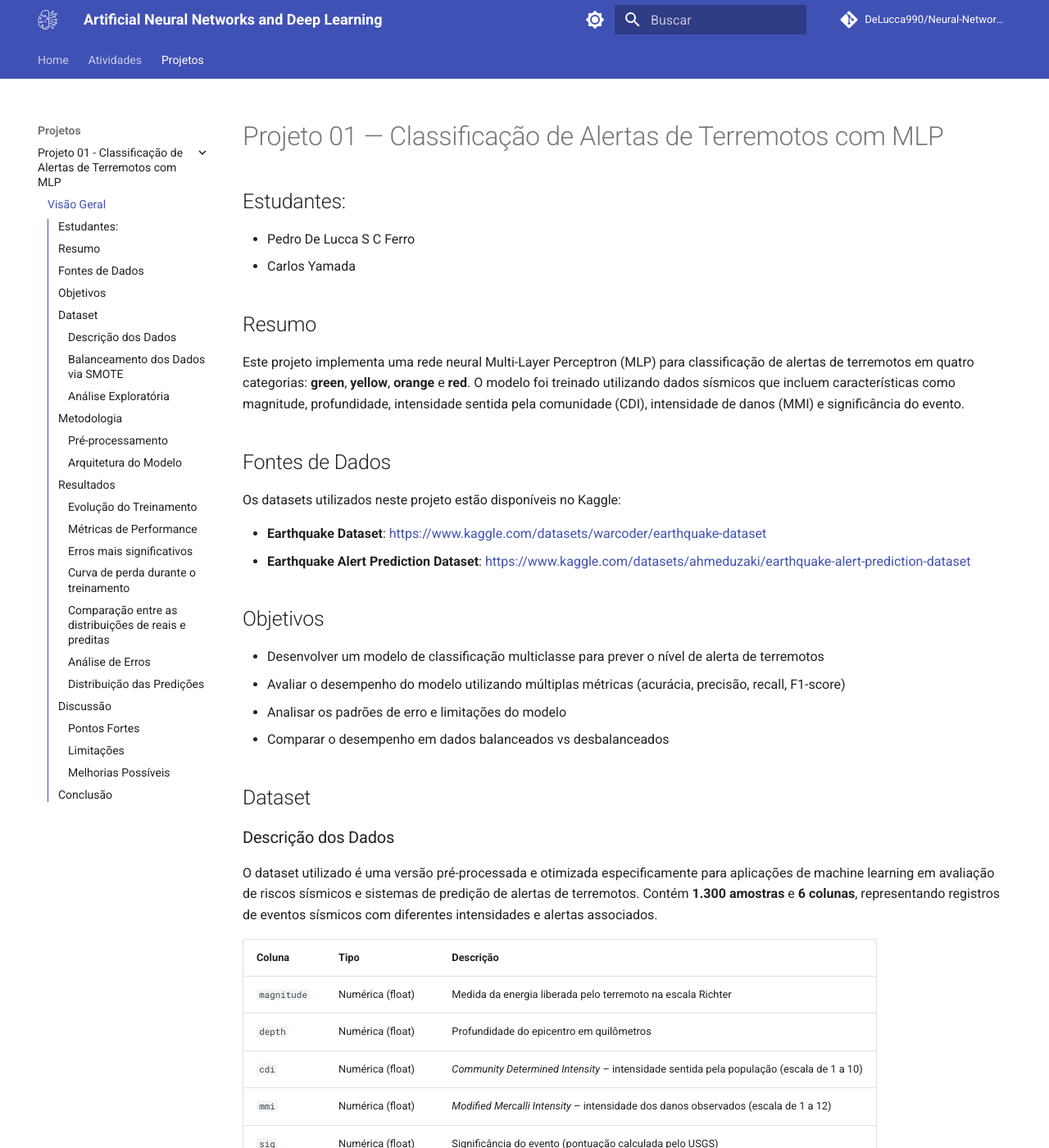
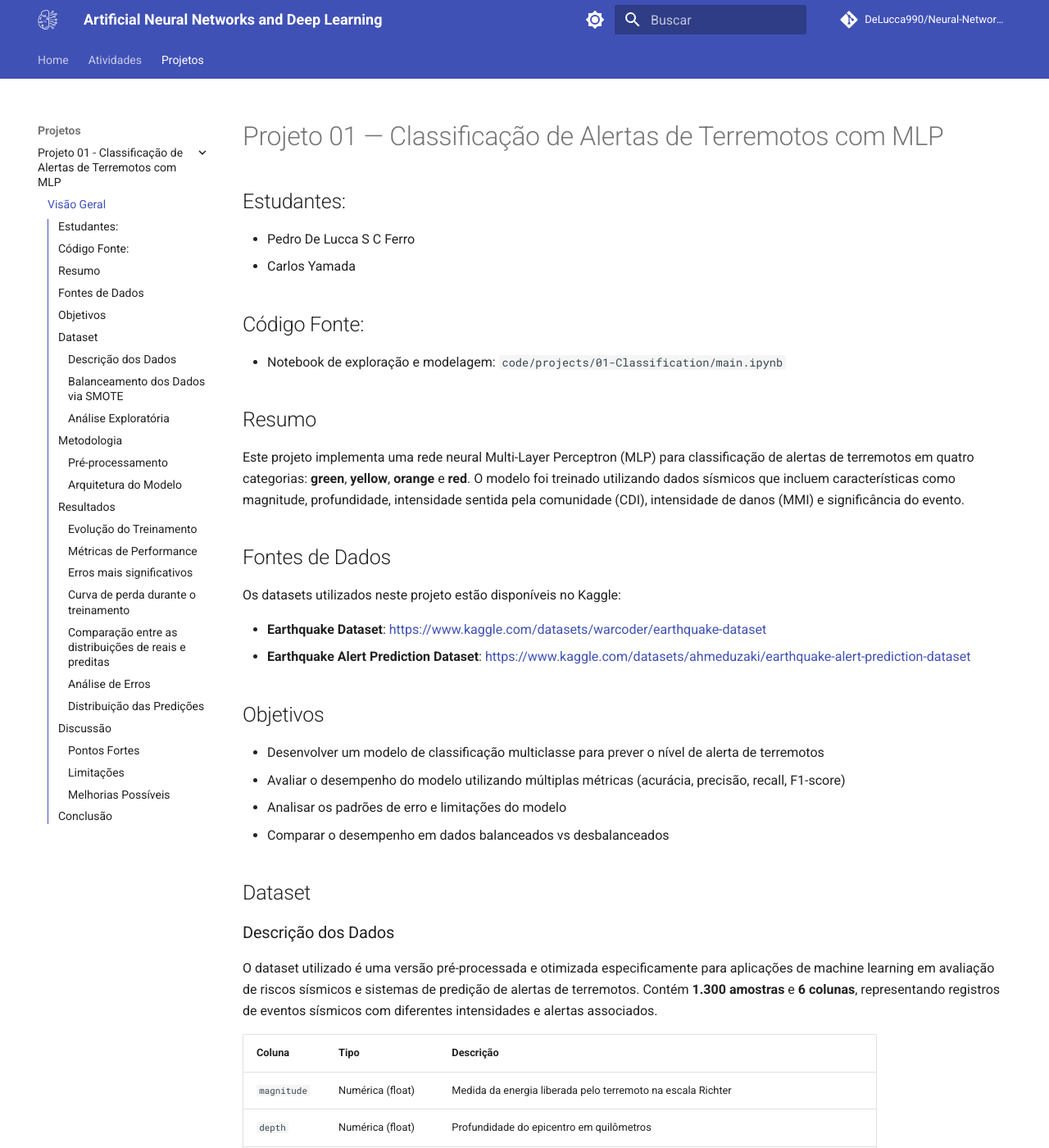
Before and after one commit to DeLucca990/Neural-Networks-Classes, an MkDocs documentation site: the page built from docs/projects/project_01.md, in a window 1280 px wide and 1400 px high. Shown: the whole window at 82% size. Built offline with MkDocs 1.6.1 and Material for MkDocs 9.7.7, drawn with Linux system fonts in a browser that asks for light colours; comment, search, counter and statistics services are not loaded; some of the changed text lies outside the part shown.

Commit message:
feat: add project 01 source code section

```diff
--- a/docs/projects/project_01.md
+++ b/docs/projects/project_01.md
@@ -3,6 +3,9 @@
 ## Estudantes:
 - Pedro De Lucca S C Ferro
 - Carlos Yamada
+
+## Código Fonte:
+- Notebook de exploração e modelagem: `code/projects/01-Classification/main.ipynb`
 
 ## Resumo
 
```
Also changed, not shown: other parts of docs/projects/project_01.md (+1 -1 lines).
